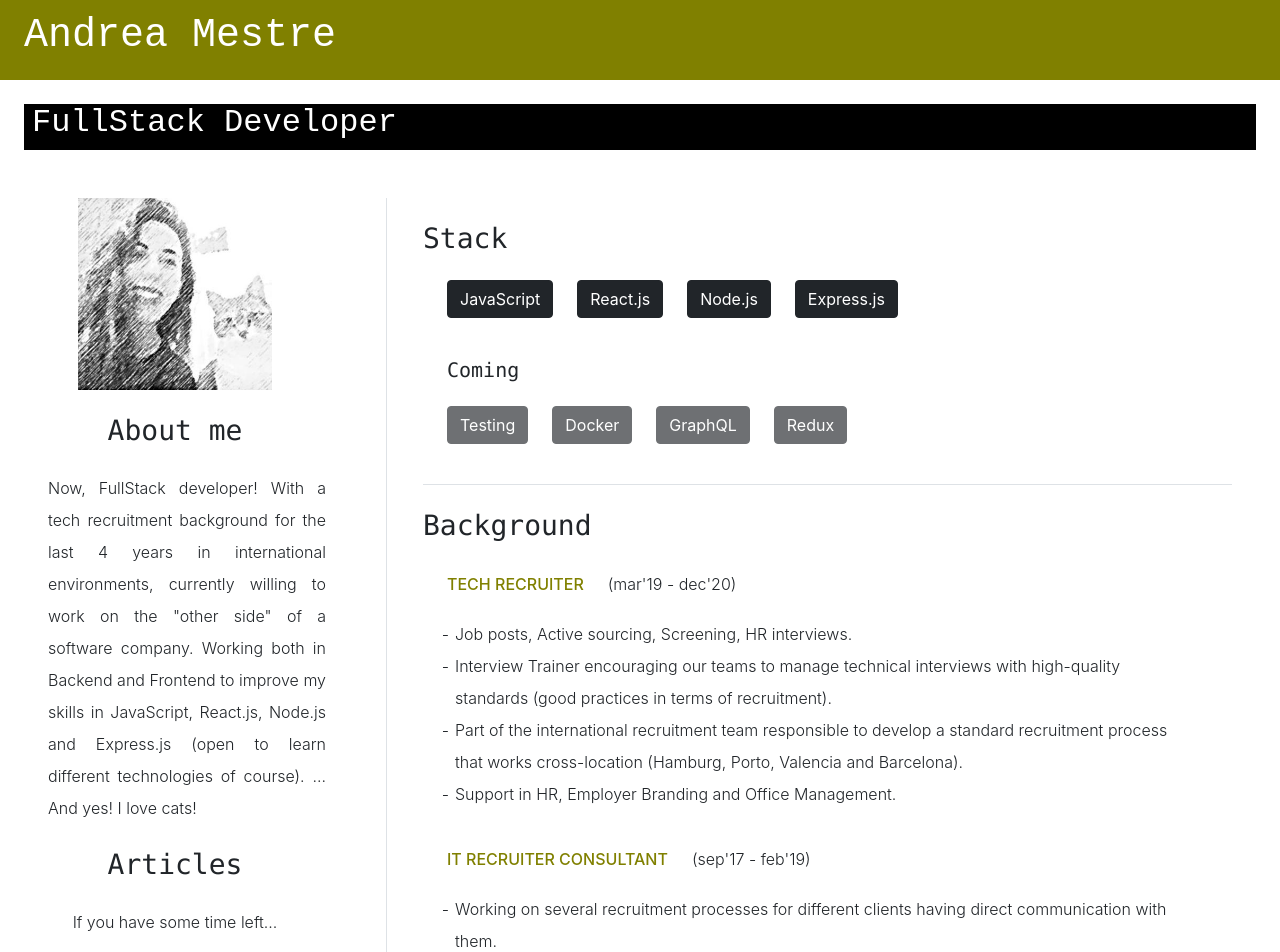
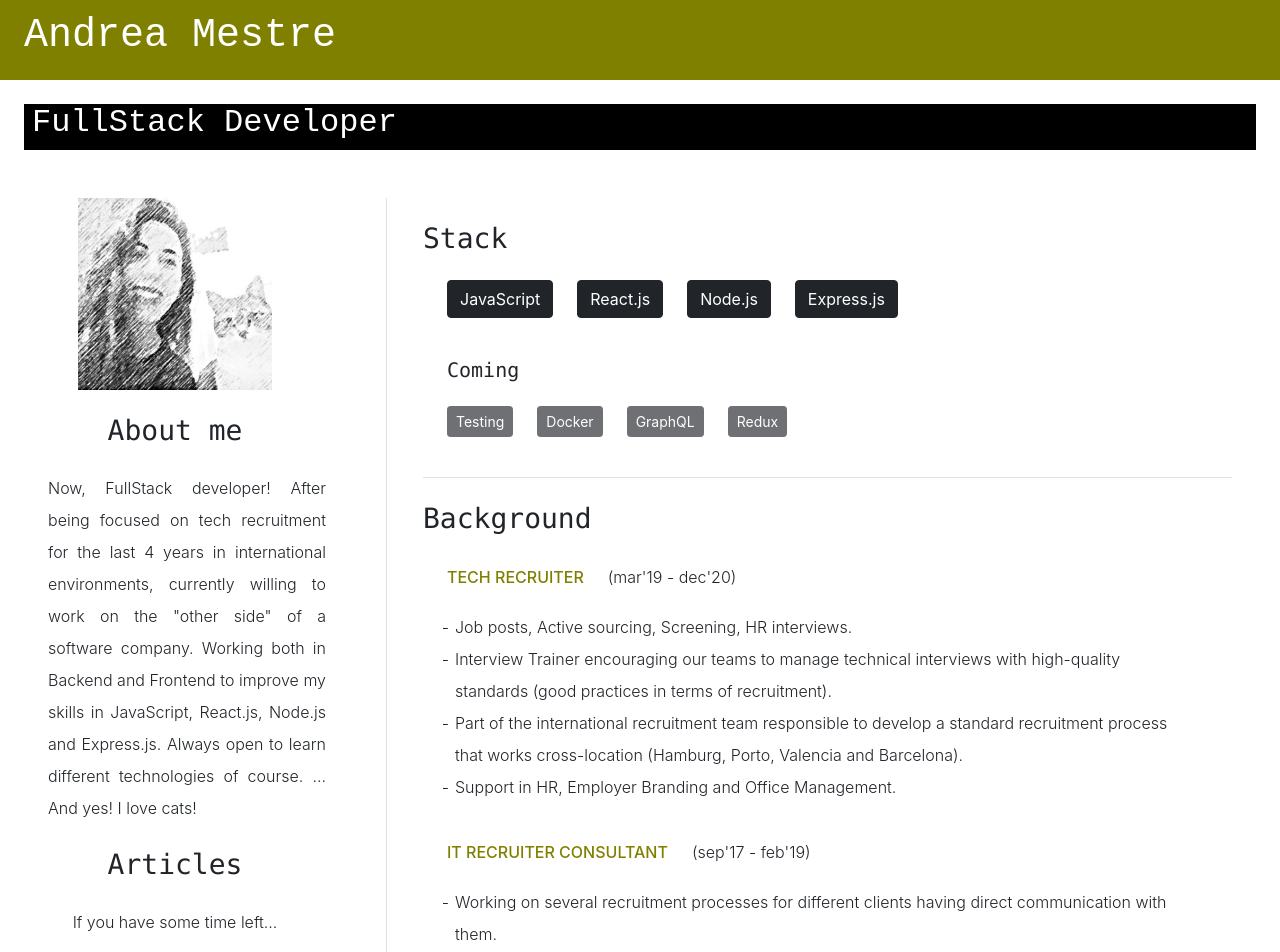
Before and after one commit to andriumm/andrea-mestre-portfolio, a React (Create React App) app: page / in a window 1280 px wide. Shown: the top 952 px of the page. Built offline with nearby package versions, Linux system fonts and the light colour scheme; a web font is replaced by a local one.

Commit message:
about me changes

```diff
--- a/src/components/Experience.js
+++ b/src/components/Experience.js
@@ -25,12 +25,12 @@ export default function Experience() {
 						/>
 						<h3 className="font-monospace text-center">About me</h3>
 						<p className="ms-4 my-4 fw-light lh-lg">
-							Now, FullStack developer! With a tech recruitment background for
-							the last 4 years in international environments, currently willing
-							to work on the "other side" of a software company. Working both in
-							Backend and Frontend to improve my skills in JavaScript, React.js,
-							Node.js and Express.js (open to learn different technologies of
-							course). ... And yes! I love cats!{" "}
+							Now, FullStack developer! After being focused on tech recruitment
+							for the last 4 years in international environments, currently
+							willing to work on the "other side" of a software company. Working
+							both in Backend and Frontend to improve my skills in JavaScript,
+							React.js, Node.js and Express.js. Always open to learn different
+							technologies of course. ... And yes! I love cats!{" "}
 						</p>
 						<div className="mx-4 my-4">
 							<h3 className="font-monospace">Articles</h3>
@@ -101,10 +101,10 @@ export default function Experience() {
 								<p className="btn btn-dark me-4">Node.js</p>
 								<p className="btn btn-dark me-4">Express.js</p>
 								<h5 className="font-monospace my-4">Coming</h5>
-								<p className="btn btn-dark disabled me-4">Testing</p>
-								<p className="btn btn-dark disabled me-4">Docker</p>
-								<p className="btn btn-dark disabled me-4">GraphQL</p>
-								<p className="btn btn-dark disabled  me-4">Redux</p>
+								<p className="btn btn-dark btn-sm disabled me-4">Testing</p>
+								<p className="btn btn-dark btn-sm disabled me-4">Docker</p>
+								<p className="btn btn-dark btn-sm disabled me-4">GraphQL</p>
+								<p className="btn btn-dark btn-sm disabled  me-4">Redux</p>
 							</div>
 						</div>
 						<div className="mx-4 border-bottom">
```
